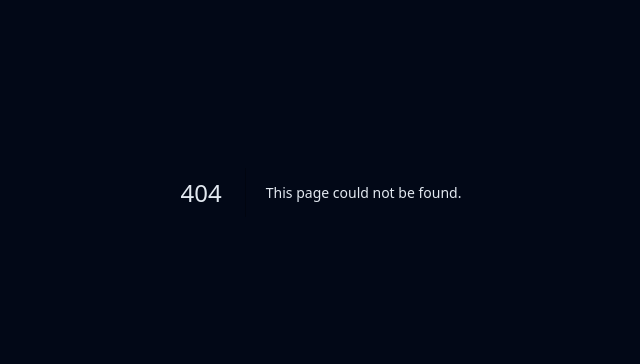
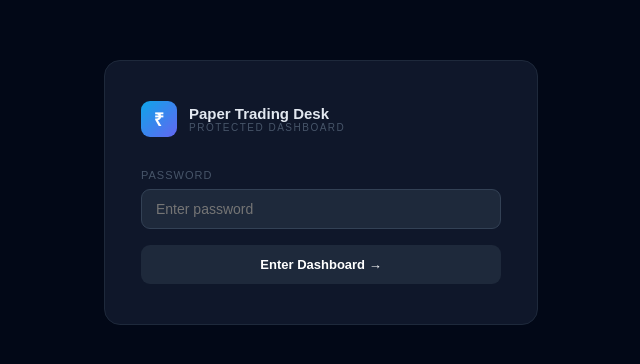
Before and after one commit to sdarpans-github/trading-dashboard, a Next.js app: page /login in a window 1280 px wide. Before the commit this address had no page. Shown: the part 208-572 px from the top of the page, without its empty margins (319-959 px from the left). Built offline with nearby package versions, Linux system fonts and the light colour scheme.

Commit message:
Implement login page with password authentication

```diff
--- /dev/null
+++ b/app/login/page.tsx
@@ -0,0 +1,76 @@
+"use client";
+import { useState } from "react";
+import { useRouter } from "next/navigation";
+
+export default function Login() {
+  const [password, setPassword] = useState("");
+  const [error, setError]       = useState("");
+  const [loading, setLoading]   = useState(false);
+  const router = useRouter();
+
+  const handleLogin = async () => {
+    setLoading(true); setError("");
+    try {
+      const res = await fetch("/api/login", {
+        method: "POST",
+        headers: { "Content-Type": "application/json" },
+        body: JSON.stringify({ password }),
+      });
+      if (res.ok) {
+        router.push("/");
+        router.refresh();
+      } else {
+        setError("Incorrect password. Try again.");
+      }
+    } catch {
+      setError("Something went wrong. Try again.");
+    }
+    setLoading(false);
+  };
+
+  return (
+    <div style={{ minHeight: "100vh", background: "#020817", display: "flex",
+      alignItems: "center", justifyContent: "center", fontFamily: "sans-serif" }}>
+      <div style={{ background: "#0f172a", border: "1px solid #1e293b",
+        borderRadius: 16, padding: "40px 36px", width: "100%", maxWidth: 360 }}>
+        <div style={{ display: "flex", alignItems: "center", gap: 12, marginBottom: 32 }}>
+          <div style={{ width: 36, height: 36, borderRadius: 9,
+            background: "linear-gradient(135deg,#0ea5e9,#6366f1)",
+            display: "flex", alignItems: "center", justifyContent: "center",
+            fontSize: 18, fontWeight: 900, color: "#fff" }}>₹</div>
+          <div>
+            <div style={{ fontSize: 15, fontWeight: 800, color: "#e2e8f0" }}>Paper Trading Desk</div>
+            <div style={{ fontSize: 10, color: "#475569", letterSpacing: 1.5 }}>PROTECTED DASHBOARD</div>
+          </div>
+        </div>
+
+        <div style={{ marginBottom: 16 }}>
+          <div style={{ fontSize: 11, color: "#475569", letterSpacing: 1,
+            textTransform: "uppercase", marginBottom: 8 }}>Password</div>
+          <input
+            type="password"
+            value={password}
+            onChange={e => setPassword(e.target.value)}
+            onKeyDown={e => e.key === "Enter" && handleLogin()}
+            placeholder="Enter password"
+            style={{ width: "100%", background: "#1e293b", border: "1px solid #334155",
+              borderRadius: 9, padding: "11px 14px", color: "#e2e8f0", fontSize: 14,
+              outline: "none", boxSizing: "border-box" }}
+          />
+        </div>
+
+        {error && <div style={{ color: "#ef4444", fontSize: 12,
+          marginBottom: 14 }}>⚠ {error}</div>}
+
+        <button onClick={handleLogin} disabled={loading || !password} style={{
+          width: "100%", background: loading || !password
+            ? "#1e293b" : "linear-gradient(135deg,#0ea5e9,#6366f1)",
+          border: "none", borderRadius: 9, color: "#fff", padding: "12px",
+          fontSize: 13, fontWeight: 700, cursor: loading || !password
+            ? "default" : "pointer" }}>
+          {loading ? "Verifying…" : "Enter Dashboard →"}
+        </button>
+      </div>
+    </div>
+  );
+}
```
